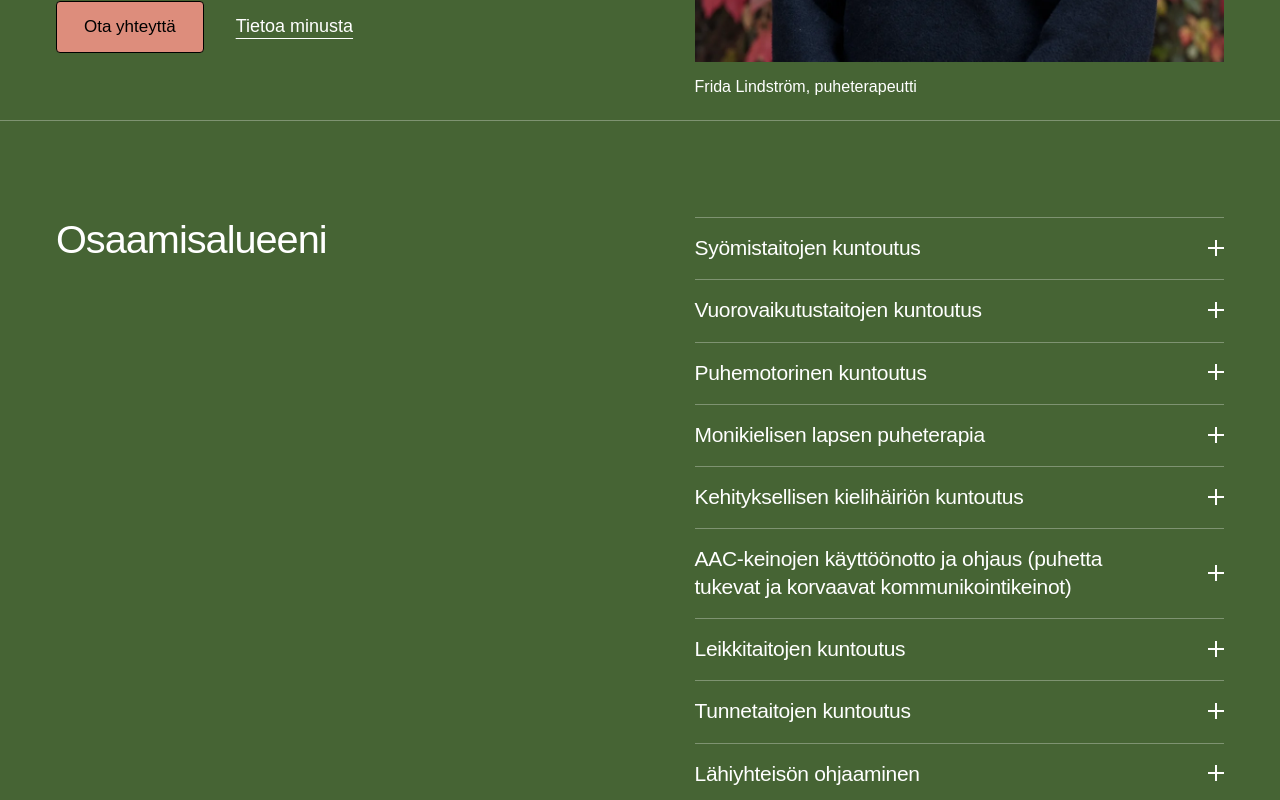
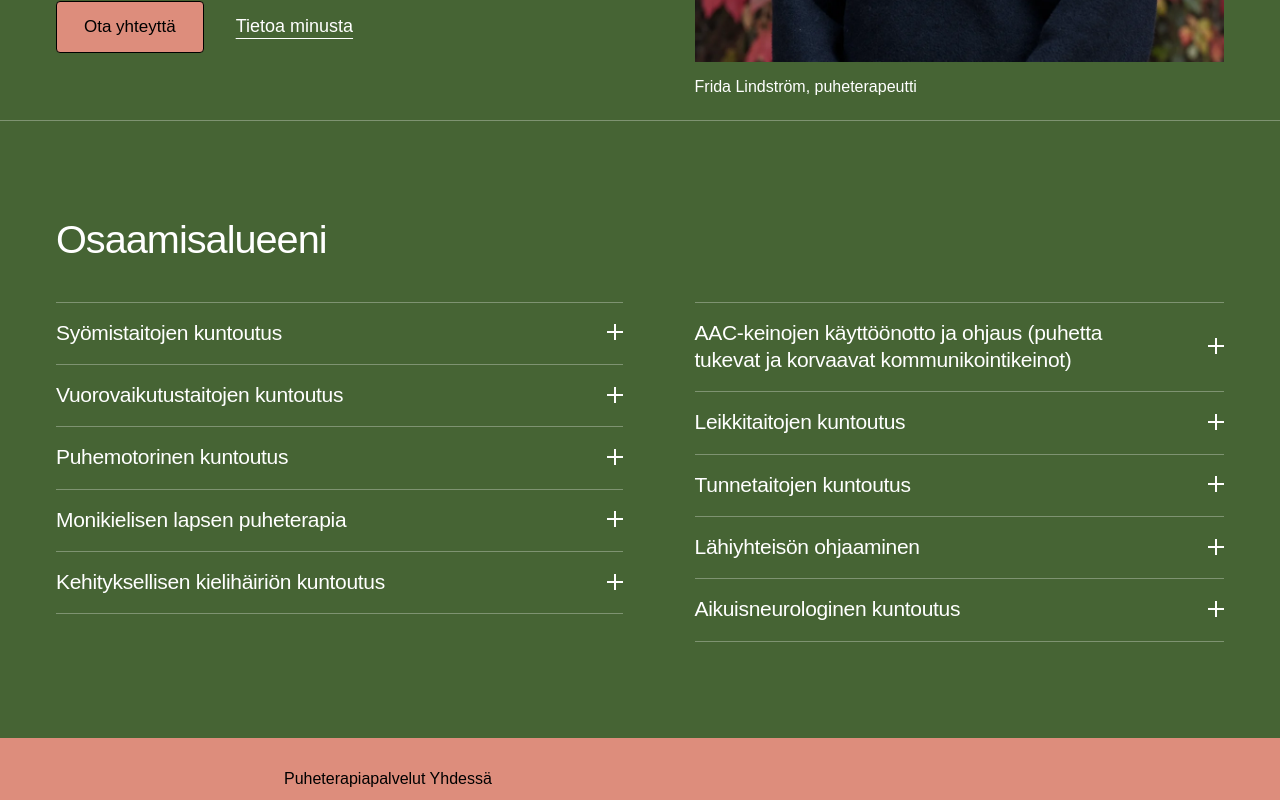
Before and after one commit to Jrwl1/Yhdessa-web, a React (Vite) app in the folder client/: page / in a window 1280 px wide. Shown: the part 680-1480 px from the top of the page. Built offline with nearby package versions, Linux system fonts and the light colour scheme; a web font is replaced by a local one.

Commit message:
feat: two-column competence list

```diff
--- a/client/src/index.css
+++ b/client/src/index.css
@@ -74,7 +74,8 @@ p { text-wrap: pretty; }
 .hero-figure img { flex: 1 1 0; width: 100%; min-height: 0; object-fit: cover; object-position: center 25%; }
 .hero-figure figcaption { margin-top: 12px; font-size: 16px; }
 .services-surface { border-top: 1px solid var(--color-line); }
-.services-section { display: grid; grid-template-columns: 1.07fr 1fr; gap: 72px; align-items: start; }
+.services-section { display: grid; grid-template-columns: 1fr; gap: 40px; }
+.service-columns { display: grid; grid-template-columns: 1.07fr 1fr; gap: 72px; align-items: start; }
 .service-list { border-bottom: 1px solid var(--color-line); }
 .service-list > li { border-top: 1px solid var(--color-line); }
 .service-list summary { display: flex; align-items: center; justify-content: space-between; gap: 24px; padding-block: 16px 18px; font-size: 21px; line-height: 1.3; letter-spacing: -0.015em; text-wrap: balance; list-style: none; cursor: pointer; }
@@ -138,7 +139,7 @@ p { text-wrap: pretty; }
   .services-section, .approach-inner { gap: 48px; }
   .contact-page { column-gap: 48px; }
   .services-section { grid-template-columns: 1fr; gap: 32px; }
-  .service-list { max-width: 760px; }
+  .service-columns { gap: 40px; }
   .about-intro { column-gap: 48px; }
 }
 @media (max-width: 900px) {
@@ -160,6 +161,8 @@ p { text-wrap: pretty; }
   .hero-figure { padding-bottom: 24px; }
   .hero-figure img { flex: none; width: calc(100% + 40px); max-width: none; height: auto; margin-inline: -20px; aspect-ratio: 1; object-position: center 25%; }
   .services-section { grid-template-columns: 1fr; gap: 32px; }
+  .service-columns { grid-template-columns: 1fr; gap: 0; }
+  .service-columns .service-list:first-child { border-bottom: 0; }
   .service-list summary { font-size: 19px; }
   .about-intro, .approach-inner, .contact-page { grid-template-columns: 1fr; gap: 36px; }
   .about-intro { grid-template-rows: auto auto auto; grid-template-areas: "intro" "experience" "image"; }
--- a/client/src/pages/Home.jsx
+++ b/client/src/pages/Home.jsx
@@ -7,6 +7,8 @@ export default function Home() {
   const { language } = useLanguage();
   const { home: t, nav, about } = translations[language];
   const [intro, ...contract] = t.description.split(/(?<=\.)\s+/);
+  const half = Math.ceil(t.services.length / 2);
+  const serviceColumns = [t.services.slice(0, half), t.services.slice(half)];
   return (
     <>
       <section className="hero-section">
@@ -34,8 +36,10 @@ export default function Home() {
           <div className="section-intro">
             <h2 id="services-title">{t.servicesTitle}</h2>
           </div>
-          <ul className="service-list" role="list">
-            {t.services.map((service) => (
+          <div className="service-columns">
+            {serviceColumns.map((column) => (
+              <ul key={column[0].title} className="service-list" role="list">
+                {column.map((service) => (
                   <li key={service.title}>
                     <details>
                       <summary>{service.title}</summary>
@@ -49,6 +53,8 @@ export default function Home() {
                   </li>
                 ))}
               </ul>
+            ))}
+          </div>
         </div>
       </section>
     </>
```
Lines whose indentation alone changed are shown as unchanged.
